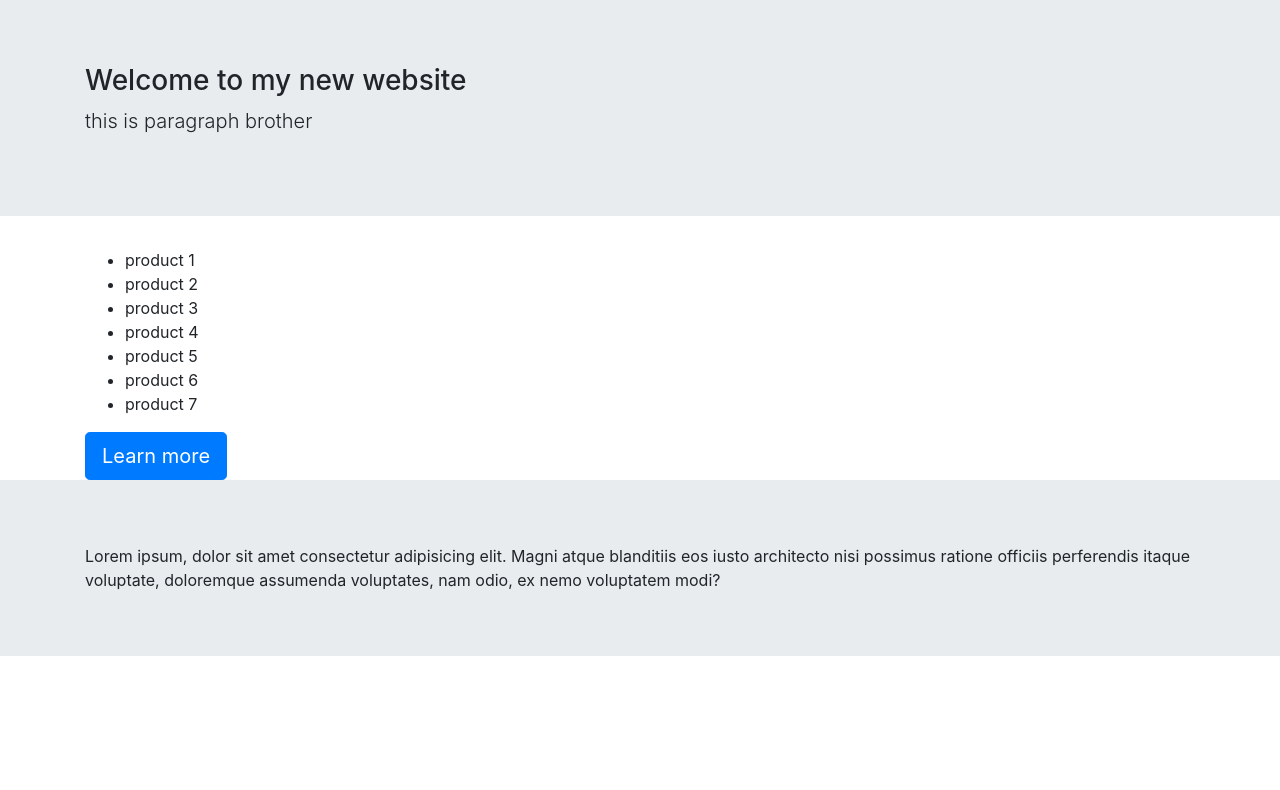
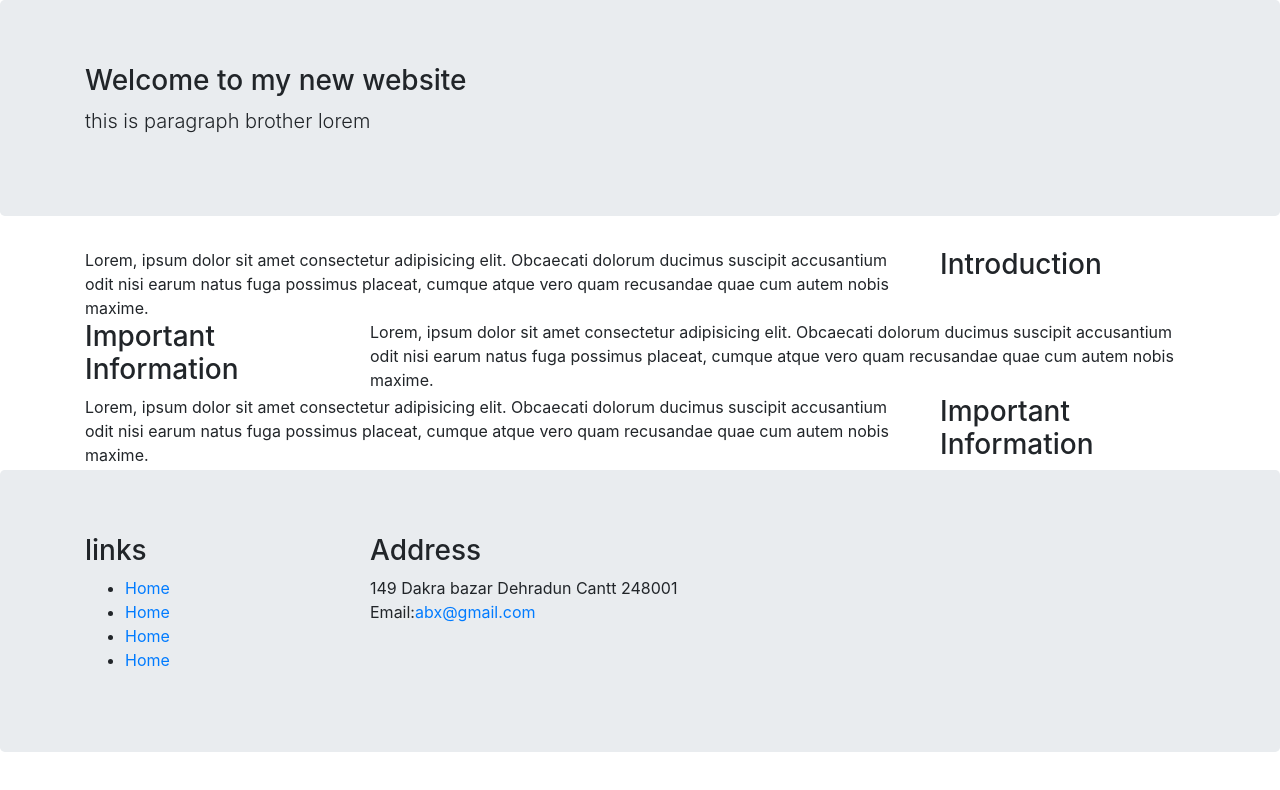
Before and after one commit to let-me-code/git-test, a website: page index.html in a window 1280 px wide. Drawn offline with nearby package versions, Linux system fonts and the light colour scheme.

Commit message:
Bootstrap grid

```diff
--- a/index.html
+++ b/index.html
@@ -11,15 +11,33 @@
     />
   </head>
   <body>
-    <header>
-      <div class="jumbotron jumbotron-fluid">
-        <div class="container">
-          <h3>Welcome to my new website</h3>
-          <p class="lead">this is paragraph brother</p>
+    <header class="jumbotron">
+      <div class="container">
+        <div class="row">
+          <div class="col-12 col-sm-8">
+            <h3>Welcome to my new website</h3>
+            <p class="lead">this is paragraph brother lorem</p>
+          </div>
         </div>
       </div>
     </header>
 
+    <!-- ! USELESS TRYING
+
+
+    div class="container">
+      <div class="row">
+        <div class="col-sm">
+          One of three columns
+        </div>
+        <div class="col-sm">
+          One of three columns
+        </div>
+        <div class="col-sm">
+          One of three columns
+        </div>
+      </div>
+    </div>
     <div class="container">
       <ul>
         <li class="item1">product 1</li>
@@ -32,13 +50,63 @@
       </ul>
       <a class="btn btn-primary btn-lg" href="#" role="button">Learn more</a>
     </div>
-    <footer>
-      <div class="jumbotron jumbotron-fluid">
-        <div class="container">
-          Lorem ipsum, dolor sit amet consectetur adipisicing elit. Magni atque
-          blanditiis eos iusto architecto nisi possimus ratione officiis
-          perferendis itaque voluptate, doloremque assumenda voluptates, nam
-          odio, ex nemo voluptatem modi?
+    -->
+    <div class="container">
+      <div class="row">
+        <div class="col-12 col-sm-4 order-sm-last col-md-3">
+          <h3>Introduction</h3>
+        </div>
+        <div class="col col-sm order-sm-first col-md">
+          Lorem, ipsum dolor sit amet consectetur adipisicing elit. Obcaecati
+          dolorum ducimus suscipit accusantium odit nisi earum natus fuga
+          possimus placeat, cumque atque vero quam recusandae quae cum autem
+          nobis maxime.
+        </div>
+      </div>
+
+      <div class="row">
+        <div class="col-12 col-sm-4 col-md-3">
+          <h3>Important Information</h3>
+        </div>
+        <div class="col col-sm col-md">
+          Lorem, ipsum dolor sit amet consectetur adipisicing elit. Obcaecati
+          dolorum ducimus suscipit accusantium odit nisi earum natus fuga
+          possimus placeat, cumque atque vero quam recusandae quae cum autem
+          nobis maxime.
+        </div>
+      </div>
+      <div class="row">
+        <div class="col-12 col-sm-4 order-sm-last col-md-3">
+          <h3>Important Information</h3>
+        </div>
+        <div class="col col-sm order-sm-first col-md">
+          Lorem, ipsum dolor sit amet consectetur adipisicing elit. Obcaecati
+          dolorum ducimus suscipit accusantium odit nisi earum natus fuga
+          possimus placeat, cumque atque vero quam recusandae quae cum autem
+          nobis maxime.
+        </div>
+      </div>
+    </div>
+
+    <footer class="jumbotron">
+      <div class="container">
+        <div class="row">
+          <div class="col-4 col-sm-3">
+            <h3>links</h3>
+            <ul>
+              <li><a href="#">Home</a></li>
+              <li><a href="#">Home</a></li>
+              <li><a href="#">Home</a></li>
+              <li><a href="#">Home</a></li>
+            </ul>
+          </div>
+          <div class="col-7 col-5">
+            <h3>Address</h3>
+            <address>
+              149 Dakra bazar Dehradun Cantt 248001<br />
+              Email:<a href="#">abx@gmail.com</a>
+            </address>
+          </div>
         </div>
       </div>
     </footer>
```
